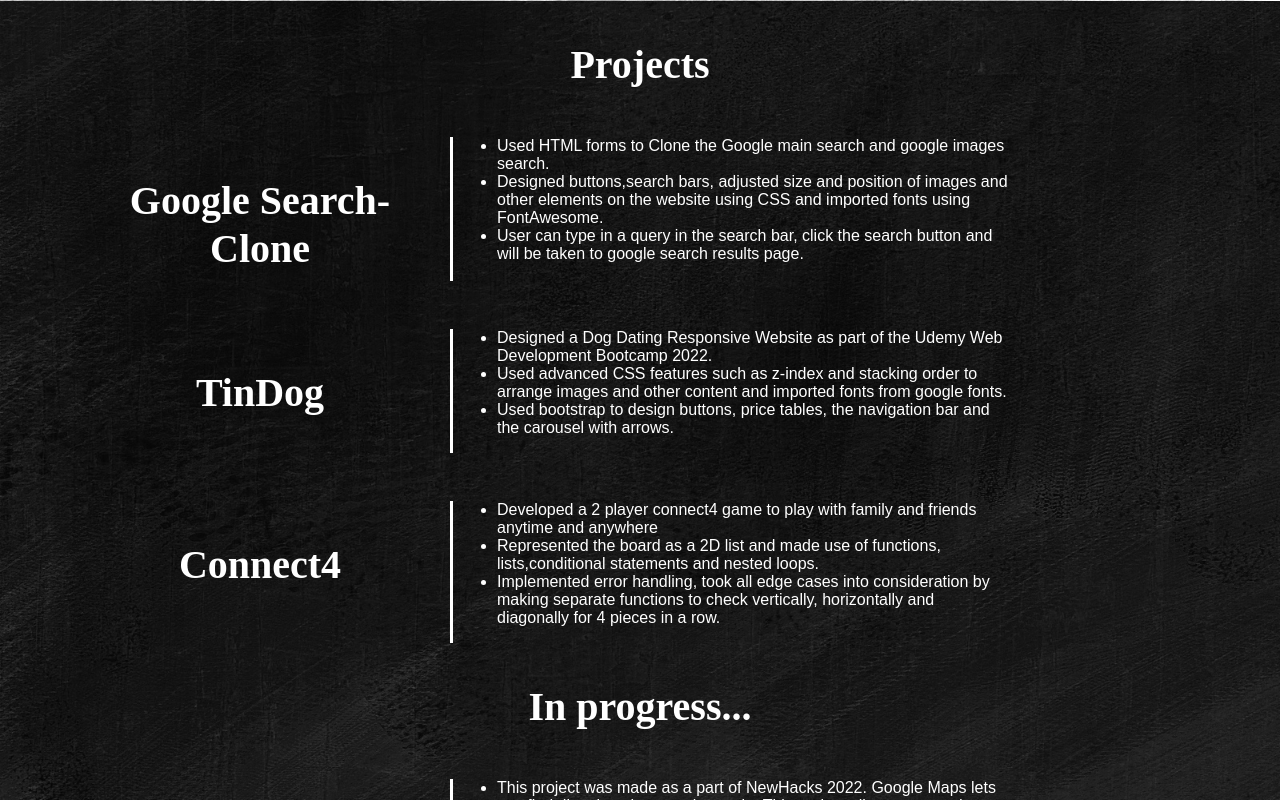
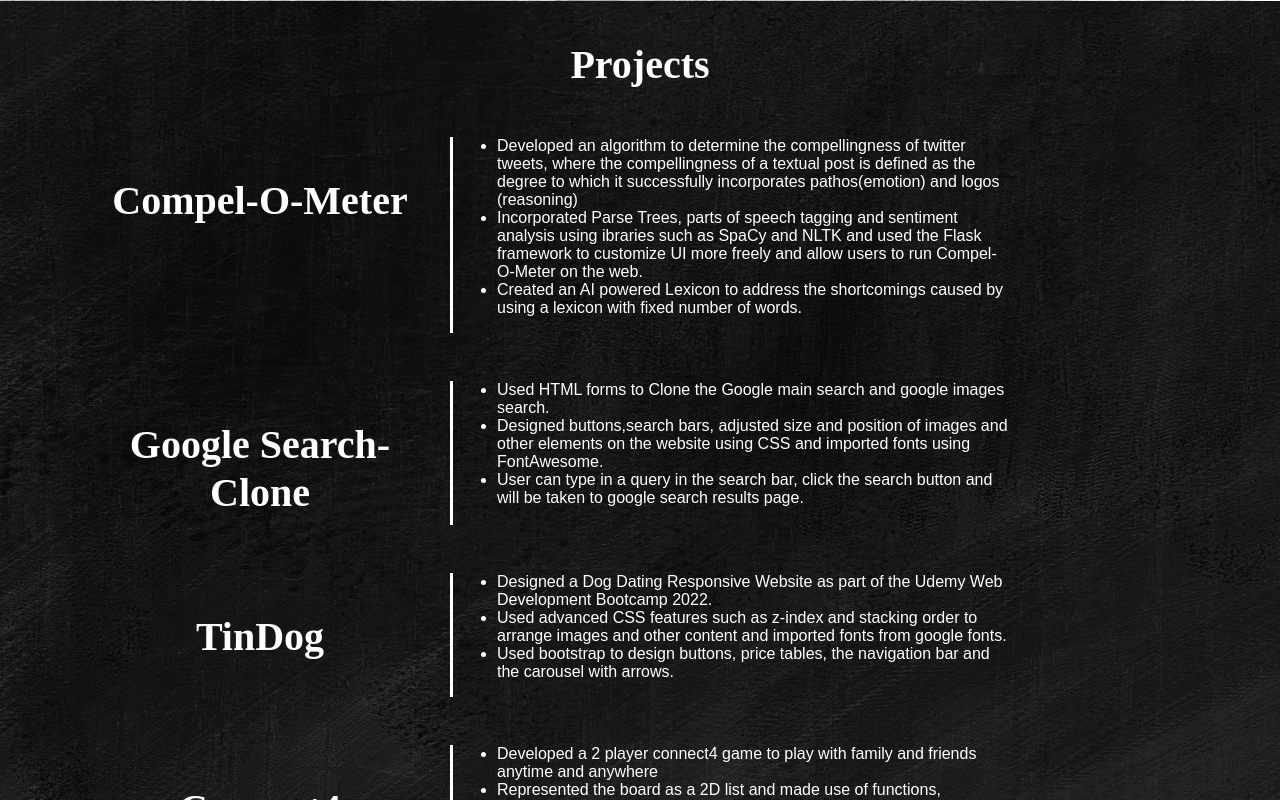
Before and after one commit to 04kash/Personal-website, a React (Create React App) app: page / in a window 1280 px wide. Shown: the part 1300-2100 px from the top of the page. Built offline with nearby package versions, Linux system fonts and the light colour scheme.

Commit message:
Update Projects.jsx

```diff
--- a/src/components/Projects.jsx
+++ b/src/components/Projects.jsx
@@ -7,6 +7,22 @@ function Projects(){
         <section id="projects" className='project'>
            <h1>Projects</h1>
            <Container>
+                    <Row className='unit'>
+                <Col  md={4}>
+                <h1>Compel-O-Meter</h1>
+                </Col>
+                <Col className='bd' md={6}>
+                   <ul>
+                    <li>Developed an algorithm to determine the compellingness of twitter tweets, where the compellingness of a textual post
+is defined as the degree to which it successfully incorporates pathos(emotion) and logos (reasoning)
+</li>
+<li>Incorporated Parse Trees, parts of speech tagging and sentiment analysis using ibraries such as SpaCy and NLTK and used the Flask framework to customize UI more freely and allow users to run Compel-O-Meter on the web.
+</li>
+<li> Created an AI powered Lexicon to address the shortcomings caused by using a lexicon with fixed number of words.
+</li>
+                   </ul>
+                </Col>
+            </Row>
             <Row className='unit'>
                 <Col  md={4}>
                 <h1>Google Search-Clone</h1>
```
